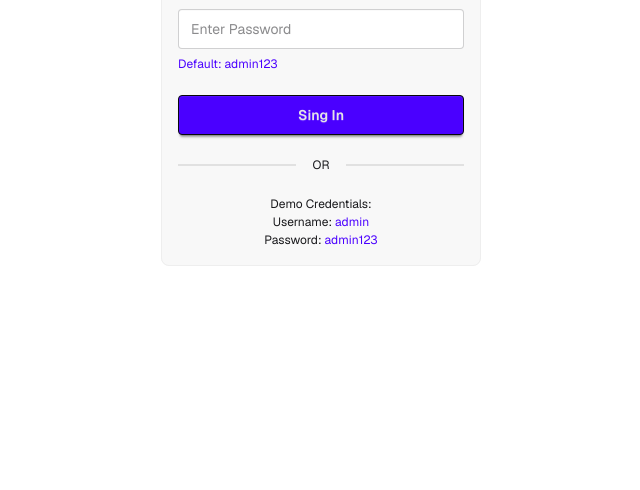
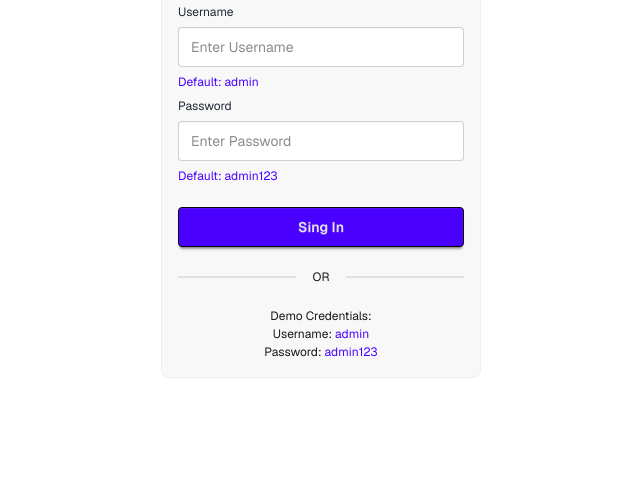
Before and after one commit to arinsarker07-oss/assignment-5, a plain HTML site: page index.html in a window 1280 px wide. Shown: the part 310-800 px from the top of the page, without its empty margins (319-959 px from the left). Drawn offline with nearby package versions, Linux system fonts and the light colour scheme.

Commit message:
login sec change

```diff
--- a/index.html
+++ b/index.html
@@ -26,9 +26,9 @@
 }
 </style>
 
-<body class="container mx-auto flex items-center justify-center">
+<body ">
 <!-- login page create -->
- <div >
+ <div class="container min-h-screen mx-auto flex items-center justify-center" >
  <fieldset class="fieldset bg-base-200 border-base-300 rounded-box w-xs border p-4  ">
     <div class="text-center ">
         <img class="mx-auto mb-[24px]" src="assets/github-logo.png" alt="">
```
